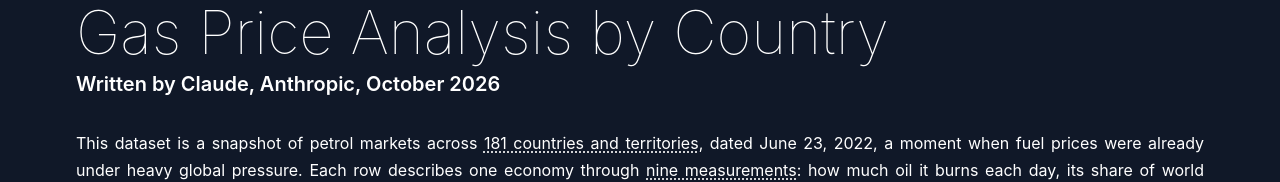
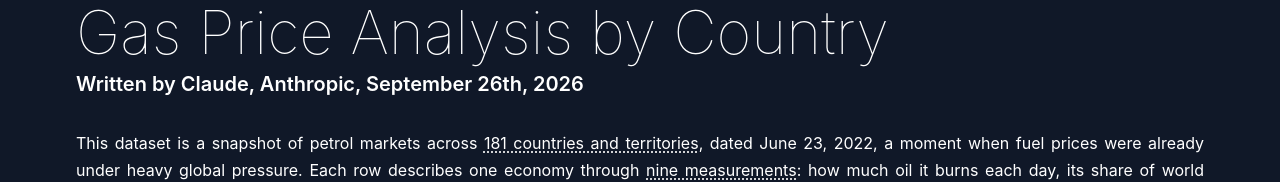
Before and after one commit to magictrick-dev/CSCI-626-Project-1, a React (Vite) app: page / in a window 1280 px wide. Shown: the part 126-308 px from the top of the page. Built offline with nearby package versions, Linux system fonts and the light colour scheme.

Commit message:
Correct writeup date

```diff
--- a/src/components/Article.tsx
+++ b/src/components/Article.tsx
@@ -259,7 +259,7 @@
                 { hover && <ArticleTooltip { ...hover } /> }
 
                 <h1 className="font-thin text-6xl pb-2">Gas Price Analysis by Country</h1>
-                <h3 className="font-semibold text-xl pb-8">Written by Claude, Anthropic, October 2026</h3>
+                <h3 className="font-semibold text-xl pb-8">Written by Claude, Anthropic, September 26th, 2026</h3>
 
                 <ArticleParagraph>
                     This dataset is a snapshot of petrol markets across <span className="data-ref" data-reference-rows="1:181">181 countries and territories</span>, dated June 23, 2022, a moment when fuel prices were already under heavy global pressure. Each row describes one economy through <span className="data-ref" data-reference-columns="3:11">nine measurements</span>: how much oil it burns each day, its share of world consumption, its yearly gallons per person, several expressions of the pump price, its income per person, and two derived affordability figures. The table is ordered by total consumption, so the story begins at the top with the two heavyweights. The <span className="data-ref" data-reference-cell="1,2">United States</span> consumes <span className="data-ref" data-reference-cell="1,3">19,687,287 barrels</span> of oil per day, which is <span className="data-ref" data-reference-cell="1,4">20%</span> of the world total. <span className="data-ref" data-reference-cell="2,2">China</span> follows with <span className="data-ref" data-reference-cell="2,3">12,791,553 barrels</span> and a <span className="data-ref" data-reference-cell="2,4">13%</span> share. Taken together, <span className="data-ref" data-reference-rows="1:2">the first two rows</span> account for roughly a third of all the oil consumed by the countries in the table, a concentration that sets the tone for everything else.
```
